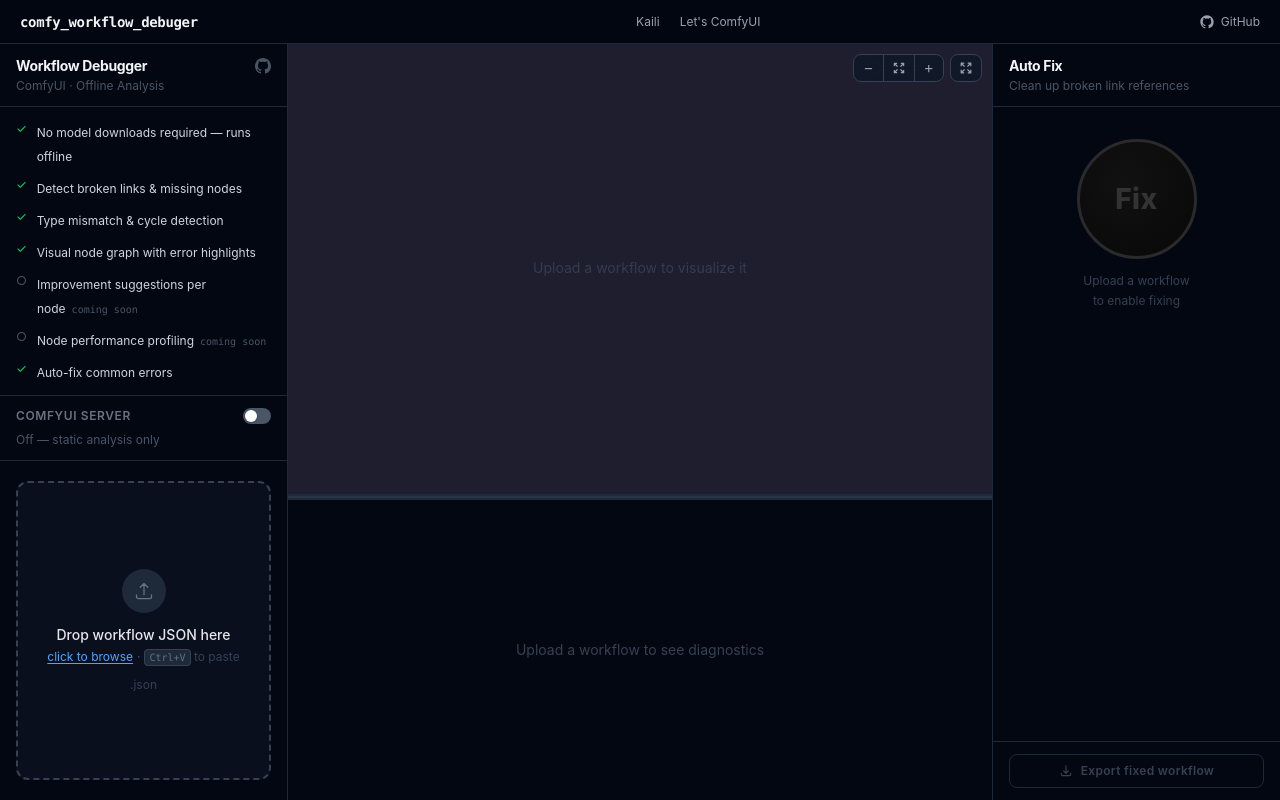
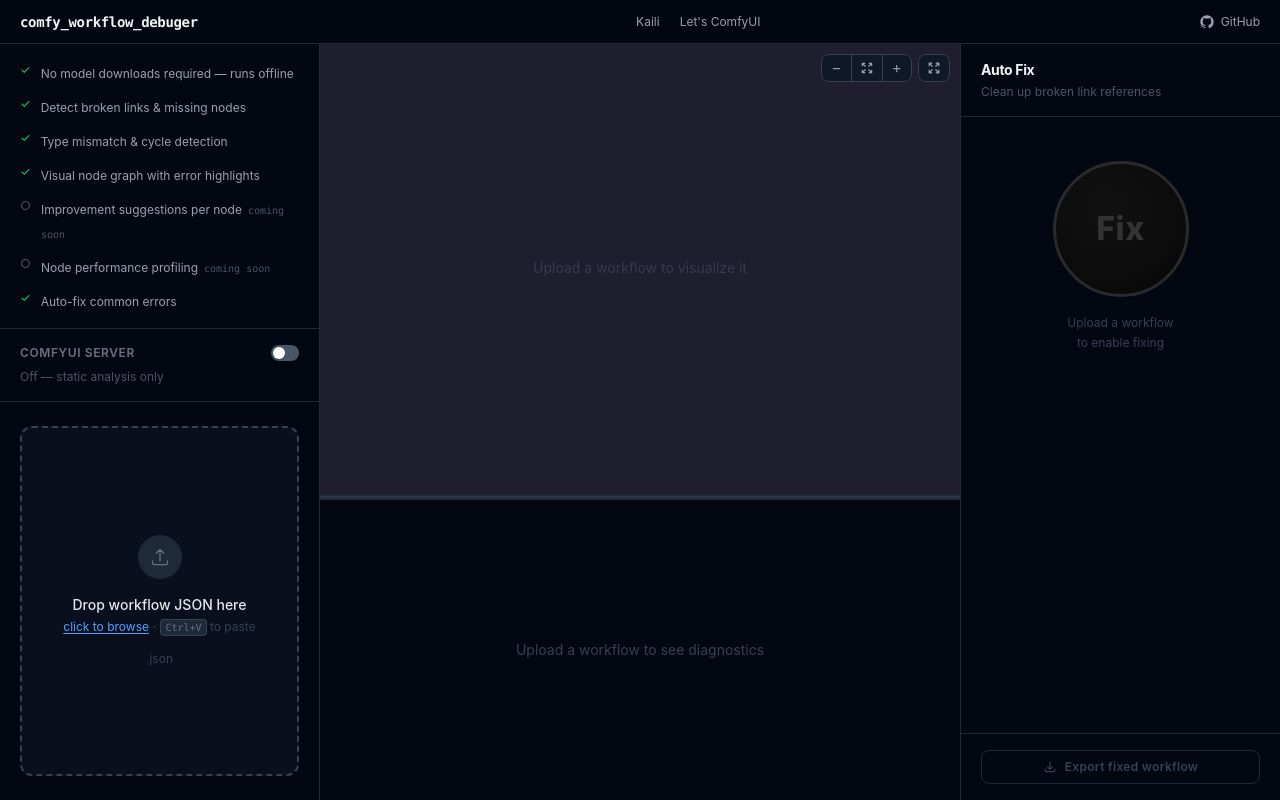
Before and after one commit to kaili-yang/ComfyUI-Workflow-Debugger, a Vue app: page / in a window 1280 px wide. Built offline with nearby package versions, Linux system fonts and the light colour scheme.

Commit message:
Redesign layout for more spacious, aesthetic feel
Widen side panels, increase padding throughout all panels, remove
redundant UploadPanel internal header, and refine typography spacing
across DiagnosticsPanel and FixPanel.

```diff
--- a/src/App.vue
+++ b/src/App.vue
@@ -92,7 +92,7 @@
     <!-- Main content -->
     <div class="flex flex-row flex-1 min-h-0 overflow-hidden">
     <!-- Left column: upload -->
-    <div class="w-72 flex-shrink-0 border-r border-gray-800 overflow-hidden">
+    <div class="w-80 flex-shrink-0 border-r border-gray-800 overflow-hidden">
       <UploadPanel
         :file-name="fileName"
         :schema-status="schemaStatus"
@@ -133,7 +133,7 @@
     </div>
 
     <!-- Right column: fix + export -->
-    <div class="w-72 flex-shrink-0 border-l border-gray-800 overflow-hidden">
+    <div class="w-80 flex-shrink-0 border-l border-gray-800 overflow-hidden">
       <FixPanel
         :result="result"
         :raw-content="rawContent"
--- a/src/components/DiagnosticsPanel.vue
+++ b/src/components/DiagnosticsPanel.vue
@@ -126,7 +126,7 @@
 
     <template v-else>
       <!-- Summary bar -->
-      <div class="flex-shrink-0 flex items-center gap-4 px-5 py-2.5 border-b border-gray-800 bg-gray-950">
+      <div class="flex-shrink-0 flex items-center gap-4 px-6 py-3 border-b border-gray-800 bg-gray-950">
         <!-- Verdict -->
         <div class="flex items-center gap-2">
           <span class="text-base font-bold leading-none" :class="verdictStyle">{{ verdictIcon }}</span>
@@ -166,10 +166,10 @@
       </div>
 
       <!-- Issues area -->
-      <div class="flex-1 min-h-0 overflow-y-auto px-5 py-3">
+      <div class="flex-1 min-h-0 overflow-y-auto px-6 py-4">
         <!-- No issues -->
-        <div v-if="orderedIssues.length === 0" class="h-full flex flex-col items-center justify-center gap-2">
-          <div class="w-10 h-10 bg-green-500/10 border border-green-700/30 rounded-full flex items-center justify-center">
+        <div v-if="orderedIssues.length === 0" class="h-full flex flex-col items-center justify-center gap-3">
+          <div class="w-12 h-12 bg-green-500/10 border border-green-700/30 rounded-full flex items-center justify-center">
             <span class="text-green-400 font-bold">✓</span>
           </div>
           <p class="text-green-300 text-sm font-medium">No issues found</p>
@@ -179,8 +179,8 @@
         <!-- Issues grid -->
         <div
           v-else
-          class="grid gap-2"
-          style="grid-template-columns: repeat(auto-fill, minmax(360px, 1fr))"
+          class="grid gap-3"
+          style="grid-template-columns: repeat(auto-fill, minmax(380px, 1fr))"
         >
           <div
             v-for="(issue, idx) in orderedIssues"
--- a/src/components/FixPanel.vue
+++ b/src/components/FixPanel.vue
@@ -75,16 +75,16 @@
 <template>
   <div class="flex flex-col h-full bg-gray-950">
     <!-- Header -->
-    <div class="flex-shrink-0 px-4 py-3 border-b border-gray-800">
+    <div class="flex-shrink-0 px-5 py-4 border-b border-gray-800">
       <p class="text-sm font-bold text-gray-100 tracking-tight">Auto Fix</p>
-      <p class="text-xs text-gray-600 mt-0.5">Clean up broken link references</p>
+      <p class="text-xs text-gray-600 mt-1">Clean up broken link references</p>
     </div>
 
     <!-- Body -->
-    <div class="flex-1 min-h-0 overflow-y-auto px-4 py-4 flex flex-col gap-4">
+    <div class="flex-1 min-h-0 overflow-y-auto px-5 py-5 flex flex-col gap-5">
 
       <!-- Big circular Fix button, always centered -->
-      <div class="flex flex-col items-center justify-center gap-3 py-4">
+      <div class="flex flex-col items-center justify-center gap-4 py-6">
         <button
           class="fix-circle-btn"
           :class="{
@@ -110,8 +110,8 @@
 
       <!-- What got fixed (animated, shown only after fix) -->
       <div v-if="fixApplied && fixBreakdown.length > 0" class="flex flex-col gap-2">
-        <p class="text-xs text-gray-600 uppercase tracking-wider font-semibold px-0.5">What got fixed</p>
-        <div class="flex flex-col gap-1">
+        <p class="text-xs text-gray-500 uppercase tracking-wider font-semibold px-0.5">What got fixed</p>
+        <div class="flex flex-col gap-1.5">
           <div
             v-for="(item, idx) in fixBreakdown"
             :key="item.label"
@@ -130,7 +130,7 @@
     </div>
 
     <!-- Footer: export -->
-    <div class="flex-shrink-0 border-t border-gray-800 px-4 py-3">
+    <div class="flex-shrink-0 border-t border-gray-800 px-5 py-4">
       <button
         class="w-full flex items-center justify-center gap-2 py-2 rounded-lg border text-xs font-semibold tracking-wide transition-all duration-150"
         :class="rawContent
@@ -151,8 +151,8 @@
 
 <style scoped>
 .fix-circle-btn {
-  width: 120px;
-  height: 120px;
+  width: 136px;
+  height: 136px;
   border-radius: 50%;
   border: 3px solid #39ff14;
   background: radial-gradient(circle at 40% 35%, #0d2b0d, #050f05);
@@ -166,7 +166,7 @@
 }
 
 .fix-circle-label {
-  font-size: 1.75rem;
+  font-size: 2rem;
   font-weight: 800;
   letter-spacing: 0.02em;
   color: #39ff14;
--- a/src/components/UploadPanel.vue
+++ b/src/components/UploadPanel.vue
@@ -100,40 +100,21 @@
 
 <template>
   <div class="flex flex-col h-full bg-gray-950">
-    <!-- Header -->
-    <div class="flex-shrink-0 px-4 py-3 border-b border-gray-800 flex items-start justify-between">
-      <div>
-        <p class="text-sm font-bold text-gray-100 tracking-tight">Workflow Debugger</p>
-        <p class="text-xs text-gray-600 mt-0.5">ComfyUI · Offline Analysis</p>
-      </div>
-      <a
-        href="https://github.com/kaili-yang/ComfyUI-Workflow-Debugger"
-        target="_blank"
-        rel="noopener noreferrer"
-        class="mt-0.5 text-gray-600 hover:text-gray-300 transition-colors"
-        title="View on GitHub"
-      >
-        <svg class="w-4 h-4" viewBox="0 0 16 16" fill="currentColor">
-          <path d="M8 0C3.58 0 0 3.58 0 8c0 3.54 2.29 6.53 5.47 7.59.4.07.55-.17.55-.38 0-.19-.01-.82-.01-1.49-2.01.37-2.53-.49-2.69-.94-.09-.23-.48-.94-.82-1.13-.28-.15-.68-.52-.01-.53.63-.01 1.08.58 1.23.82.72 1.21 1.87.87 2.33.66.07-.52.28-.87.51-1.07-1.78-.2-3.64-.89-3.64-3.95 0-.87.31-1.59.82-2.15-.08-.2-.36-1.02.08-2.12 0 0 .67-.21 2.2.82.64-.18 1.32-.27 2-.27.68 0 1.36.09 2 .27 1.53-1.04 2.2-.82 2.2-.82.44 1.1.16 1.92.08 2.12.51.56.82 1.27.82 2.15 0 3.07-1.87 3.75-3.65 3.95.29.25.54.73.54 1.48 0 1.07-.01 1.93-.01 2.2 0 .21.15.46.55.38A8.013 8.013 0 0016 8c0-4.42-3.58-8-8-8z" />
-        </svg>
-      </a>
-    </div>
-
     <!-- Feature list -->
-    <div class="flex-shrink-0 px-4 py-3 border-b border-gray-800 flex flex-col gap-2">
+    <div class="flex-shrink-0 px-5 py-4 border-b border-gray-800 flex flex-col gap-2.5">
       <div v-for="item in features" :key="item.label" class="flex items-start gap-2.5">
         <span class="mt-0.5 text-xs shrink-0" :class="item.done ? 'text-green-400' : 'text-gray-600'">
           {{ item.done ? '✓' : '○' }}
         </span>
         <div class="min-w-0">
-          <span class="text-xs text-gray-300">{{ item.label }}</span>
+          <span class="text-xs text-gray-400">{{ item.label }}</span>
           <span v-if="!item.done" class="ml-1.5 text-[10px] text-gray-600 font-mono">coming soon</span>
         </div>
       </div>
     </div>
 
     <!-- Connection section -->
-    <div class="flex-shrink-0 px-4 py-3 border-b border-gray-800">
+    <div class="flex-shrink-0 px-5 py-4 border-b border-gray-800">
       <!-- Header row with toggle -->
       <div class="flex items-center justify-between mb-2">
         <p class="text-xs font-semibold text-gray-500 uppercase tracking-wider">ComfyUI Server</p>
@@ -188,7 +169,7 @@
     </div>
 
     <!-- Body -->
-    <div class="flex-1 flex flex-col items-stretch justify-center px-4 py-5 gap-3 min-h-0">
+    <div class="flex-1 flex flex-col items-stretch justify-center px-5 py-6 gap-4 min-h-0">
 
       <!-- File loaded state -->
       <template v-if="props.fileName">
@@ -217,7 +198,7 @@
       <!-- Upload state -->
       <template v-else>
         <div
-          class="flex-1 min-h-0 border-2 border-dashed rounded-xl flex flex-col items-center justify-center gap-3 cursor-pointer transition-all duration-200 select-none"
+          class="flex-1 min-h-0 border-2 border-dashed rounded-xl flex flex-col items-center justify-center gap-4 cursor-pointer transition-all duration-200 select-none"
           :class="isDragging
             ? 'border-blue-400 bg-blue-950/20'
             : 'border-gray-700 bg-gray-900/50 hover:border-gray-600 hover:bg-gray-900'"
```
